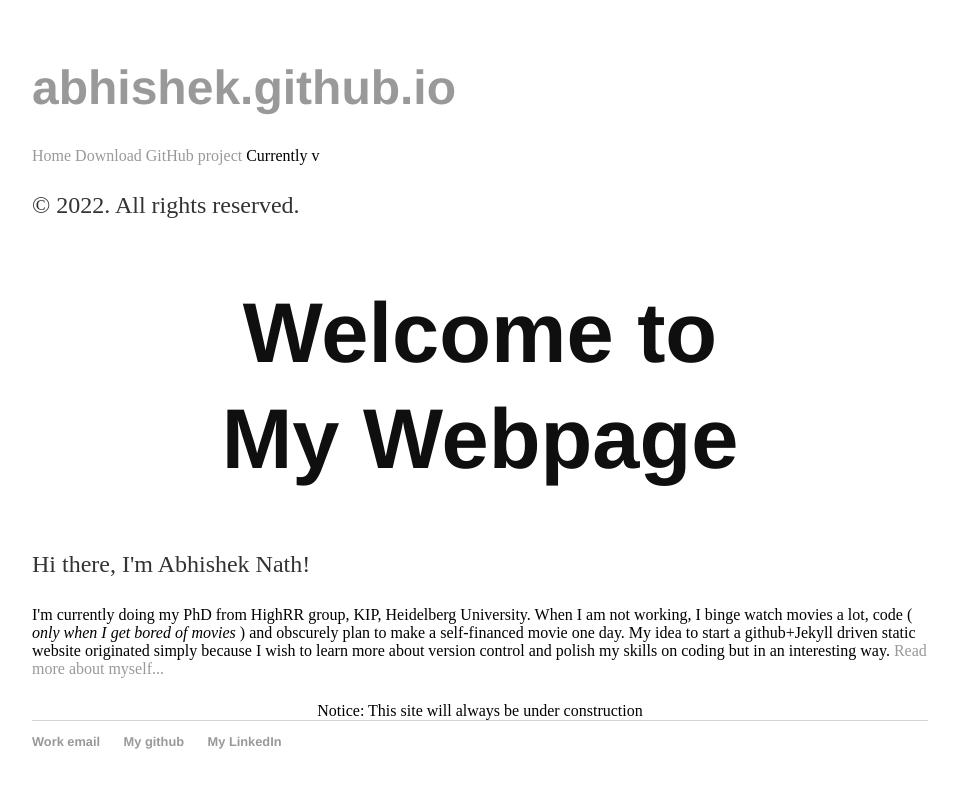
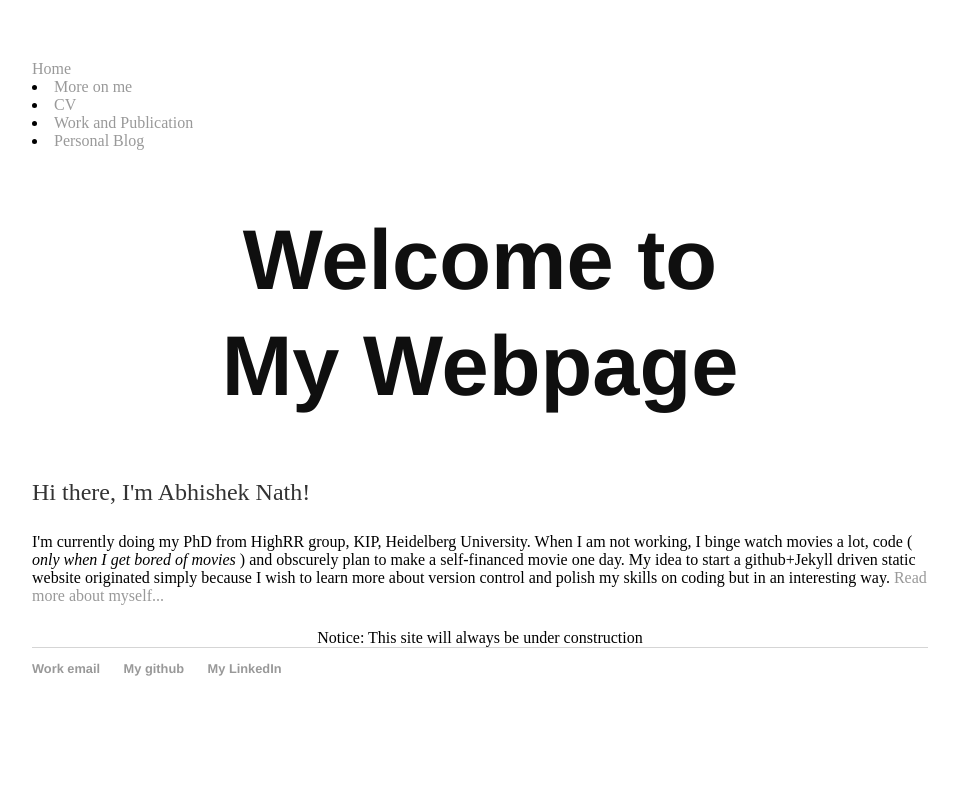
Before and after one commit to an15ms157/abhishek.github.io, a Jekyll site: the page built from index.html, in a window 1280 px wide. Shown: the top 788 px of the page, without its empty margins (160-1119 px from the left). Built offline with Jekyll 4.4.1, drawn with Linux system fonts in a browser that asks for light colours.

Commit message:
Update sidebar.html

```diff
--- a/_includes/sidebar.html
+++ b/_includes/sidebar.html
@@ -1,36 +1,8 @@
-<div class="sidebar">
-  <div class="container sidebar-sticky">
-    <div class="sidebar-about">
-      <h1>
-        <a href="{{ site.baseurl }}">
-          {{ site.title }}
-        </a>
-      </h1>
-      <p class="lead">{{ site.description }}</p>
-    </div>
-
-    <nav class="sidebar-nav">
-      <a class="sidebar-nav-item{% if page.url == site.baseurl %} active{% endif %}" href="{{ site.baseurl }}">Home</a>
-
-      {% comment %}
-        The code below dynamically generates a sidebar nav of pages with
-        `layout: page` in the front-matter. See readme for usage.
-      {% endcomment %}
-
-      {% assign pages_list = site.pages %}
-      {% for node in pages_list %}
-        {% if node.title != null %}
-          {% if node.layout == "page" %}
-            <a class="sidebar-nav-item{% if page.url == node.url %} active{% endif %}" href="{{ node.url }}">{{ node.title }}</a>
-          {% endif %}
-        {% endif %}
-      {% endfor %}
-
-      <a class="sidebar-nav-item" href="{{ site.github.repo }}/archive/v{{ site.version }}.zip">Download</a>
-      <a class="sidebar-nav-item" href="{{ site.github.repo }}">GitHub project</a>
-      <span class="sidebar-nav-item">Currently v{{ site.version }}</span>
-    </nav>
-
-    <p>&copy; {{ site.time | date: '%Y' }}. All rights reserved.</p>
-  </div>
-</div>
+			 <!-- The sidebar -->
+		<div class="sidebar">
+  		  <a href="/">Home</a></li>
+		  <li><a href="/about">More on me</a></li>
+		  <li><a href="/cv">CV</a></li>
+	  	  <li><a href="/work">Work and Publication</a></li>
+		  <li><a href="/blog">Personal Blog</a></li>
+		</div>
```
